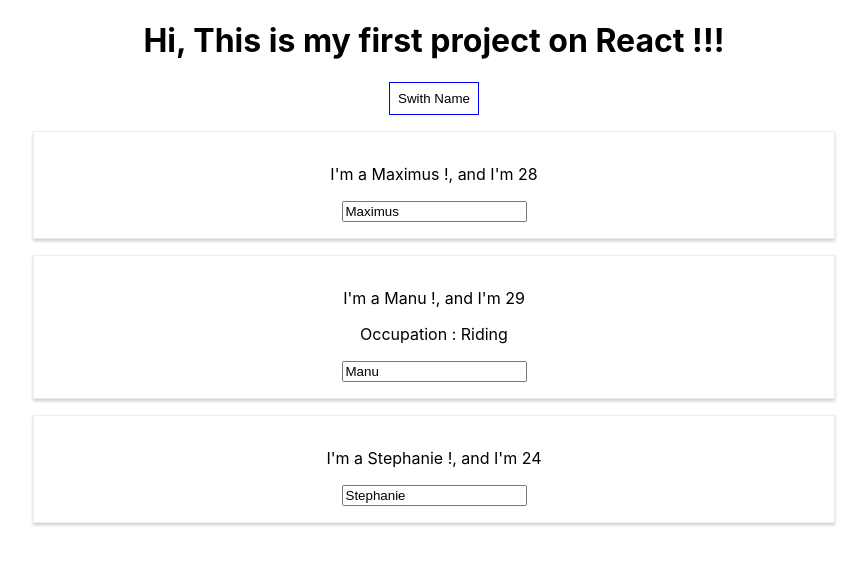
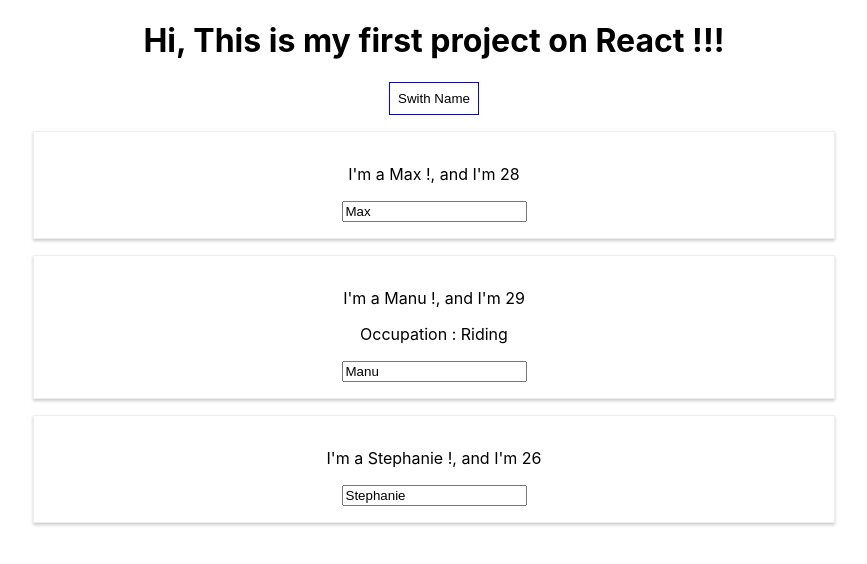
Before and after one commit to VioStanJ/Stan_TP_React, a React (Create React App) app: page / in a window 1280 px wide. Both pictures are taken after a click on the button "Swith Name". Shown: the top 564 px of the page, without its empty margins (206-1073 px from the left). Built offline with nearby package versions, Linux system fonts and the light colour scheme.

Commit message:
toogle switch boutton

```diff
--- a/src/App.js
+++ b/src/App.js
@@ -10,7 +10,9 @@ class App extends Component{
       {name : "Max", age : 28},
       {name : "Manu", age : 29},
       {name : "Stephanie", age : 26}
-    ]
+    ],
+    otherState : "some other state",
+    showPersons : false
   }
 
   switchNameHandle = (newName) =>{
@@ -33,6 +35,13 @@ class App extends Component{
     });
   }
 
+  tooglePersonsHandler = () => {
+    const doesShow = this.state.showPersons;
+    this.setState({
+      showPersons : !doesShow
+    });
+  }
+
   render() {
 
     const style = {
@@ -45,7 +54,10 @@ class App extends Component{
     return (
       <div className="App" id="good">
         <h1>Hi, This is my first project on React !!!</h1>
-        <button style={style} onClick={this.switchNameHandle.bind(this,"Maximus")}>Swith Name</button>
+        <button style={style} onClick={this.tooglePersonsHandler}>Swith Name</button>
+        {
+          this.state.showPersons ?
+            <div>
               <Person name={this.state.persons[0].name} age={this.state.persons[0].age}/>
               <Person name={this.state.persons[1].name} age={this.state.persons[1].age}
                   click={ () => this.switchNameHandle("Max !!!")}
@@ -54,6 +66,9 @@ class App extends Component{
               </Person>
               <Person name={this.state.persons[2].name} age={this.state.persons[2].age}/>
             </div>
+          : null
+        }
+      </div>
     );
   }
 }
```
Lines whose indentation alone changed are shown as unchanged.
